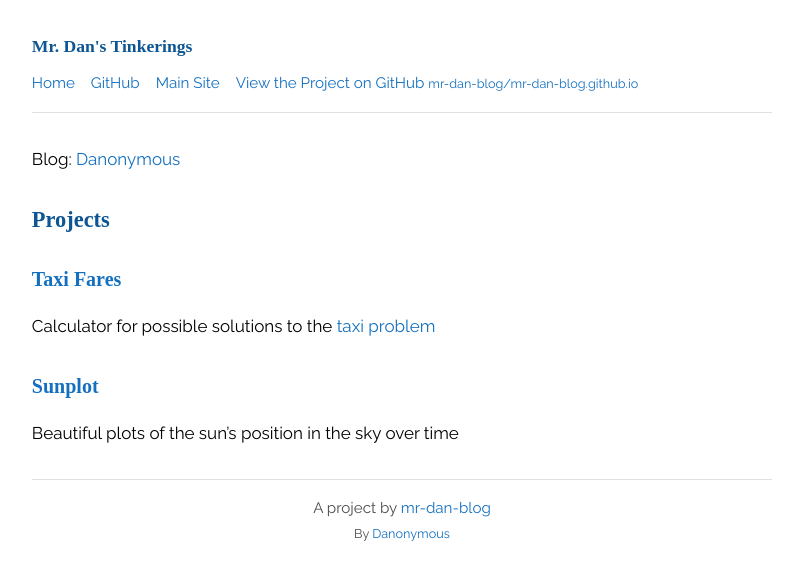
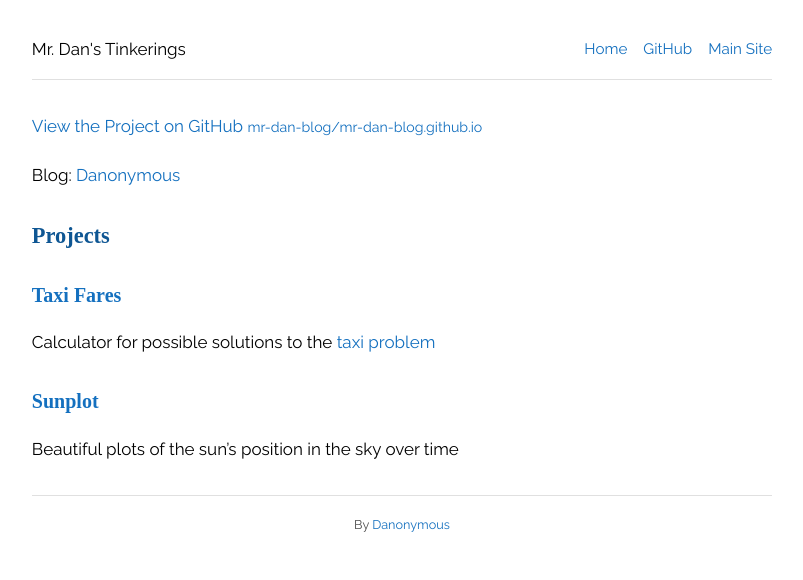
Before and after one commit to mr-dan-blog/mr-dan-blog.github.io, a Jekyll site: the page built from README.md, in a window 1280 px wide. Shown: the top 580 px of the page, without its empty margins (238-1041 px from the left). Built offline with Jekyll 4.4.1, drawn with Linux system fonts in a browser that asks for light colours; our own code applies the rules of GitHub Pages for plain Markdown files; a script that is not in the unit is left out.

Commit message:
Layout tweaks (what else?)

```diff
--- a/_layouts/default.html
+++ b/_layouts/default.html
@@ -19,19 +19,17 @@
 <body>
   <div class="wrapper">
     <header>
-      <h1>{{ site.title }}</h1>
+      <a class="title" href="/">{{ site.title }}</a>
       <nav>
         <p>
-          <a href="{{ " /" | absolute_url }}">Home</a>
+          <a href="/">Home</a>
           <a href="{{ site.github.owner_url }}">GitHub</a>
           <a href="https://danonymous.blog">Main Site</a>
           {% if site.logo %}
           <img src="{{site.logo | relative_url}}" alt="Logo" />
           {% endif %}
-        {% comment %} <p>{{ site.description | default: site.github.project_tagline }}</p> {% endcomment %}
-        {% if site.github.is_project_page %}
-        <a href="{{ site.github.repository_url }}">View the Project on GitHub <small>{{ site.github.repository_nwo }}</small></a>
-        {% endif %}
+          {% comment %}
+        <p>{{ site.description | default: site.github.project_tagline }}</p> {% endcomment %}
         {% if site.show_downloads %}
         <ul class="downloads">
           <li><a href="{{ site.github.zip_url }}">Download <strong>ZIP File</strong></a></li>
@@ -43,16 +41,21 @@
       </nav>
     </header>
     <section>
-      <h2>{{ page.title }}</h2>
+      <h1>{{ page.title }}</h1>
+      {% if site.github.is_project_page %}
+      <a href="{{ site.github.repository_url }}">View the Project on GitHub <small>{{ site.github.repository_nwo
+          }}</small></a>
+      {% endif %}
 
       {{ content }}
 
     </section>
     <footer>
-      {% if site.github.is_project_page %}
-      <p>A project by <a href="{{ site.github.owner_url }}">{{ site.github.owner_name }}</a></p>
+      <p>
+      {% if page.github_link %}
+      <a href="{{ page.github_link }}">Project source code</a></p>
       {% endif %}
-      <p><small>By <a href="https://danonymous.blog">Danonymous</a></small></p>
+      <small>By <a href="https://danonymous.blog">Danonymous</a></small></p>
       {% comment %} <p><small>Hosted on GitHub Pages &mdash; Theme by <a
             href="https://github.com/orderedlist">orderedlist</a></small></p> {% endcomment %}
     </footer>
--- a/taxi/index.html
+++ b/taxi/index.liquid
@@ -1,6 +1,7 @@
 ---
 layout: default
 title: Taxi Problem Calculator
+github_link: https://github.com/mr-dan-blog/mr-dan-blog.github.io/tree/main/taxi
 ---
 <p>This calculator accompanies <a href="https://danonymous.blog/taxi/">a blog post</a> about how to fairly split
     cab fare.</p>
```
